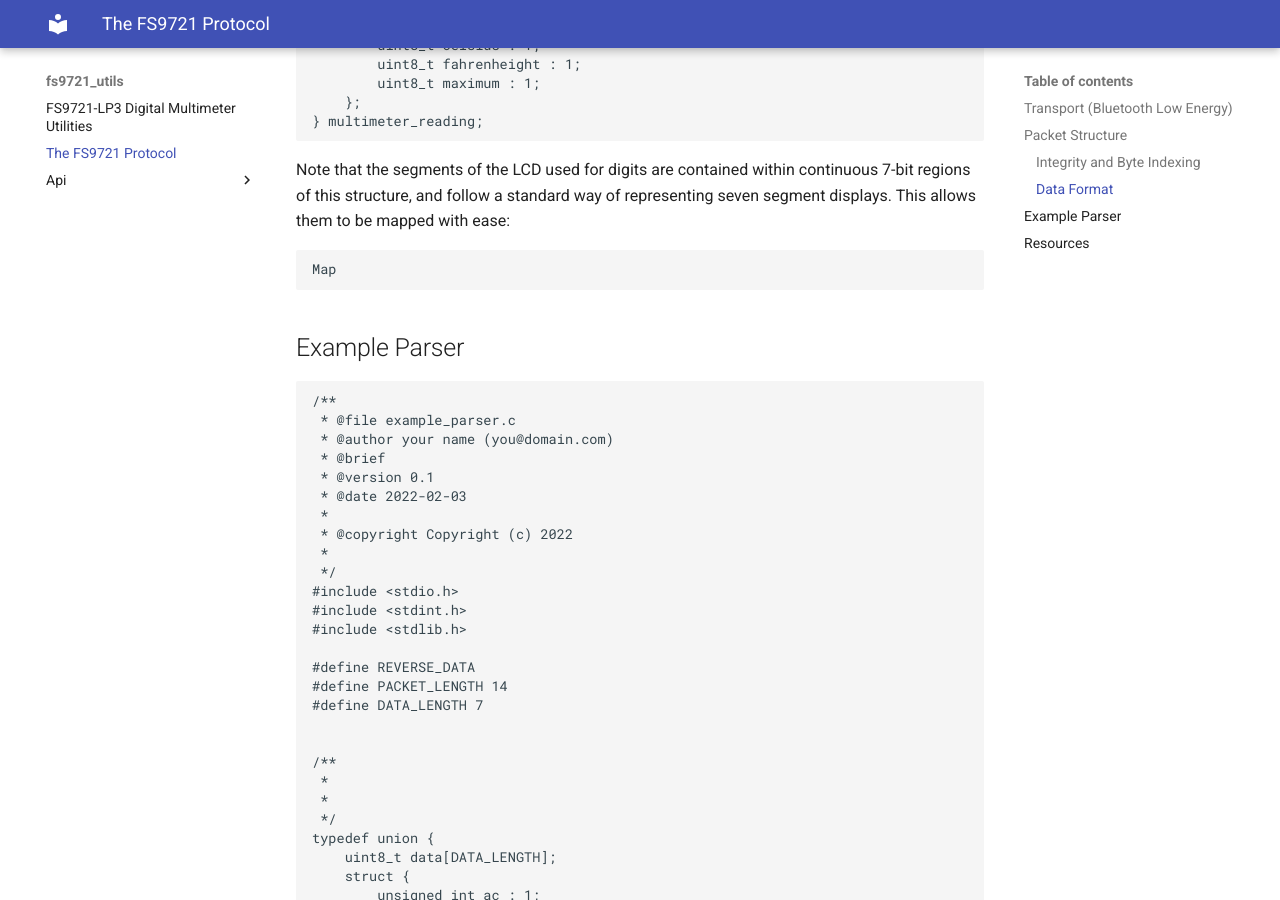
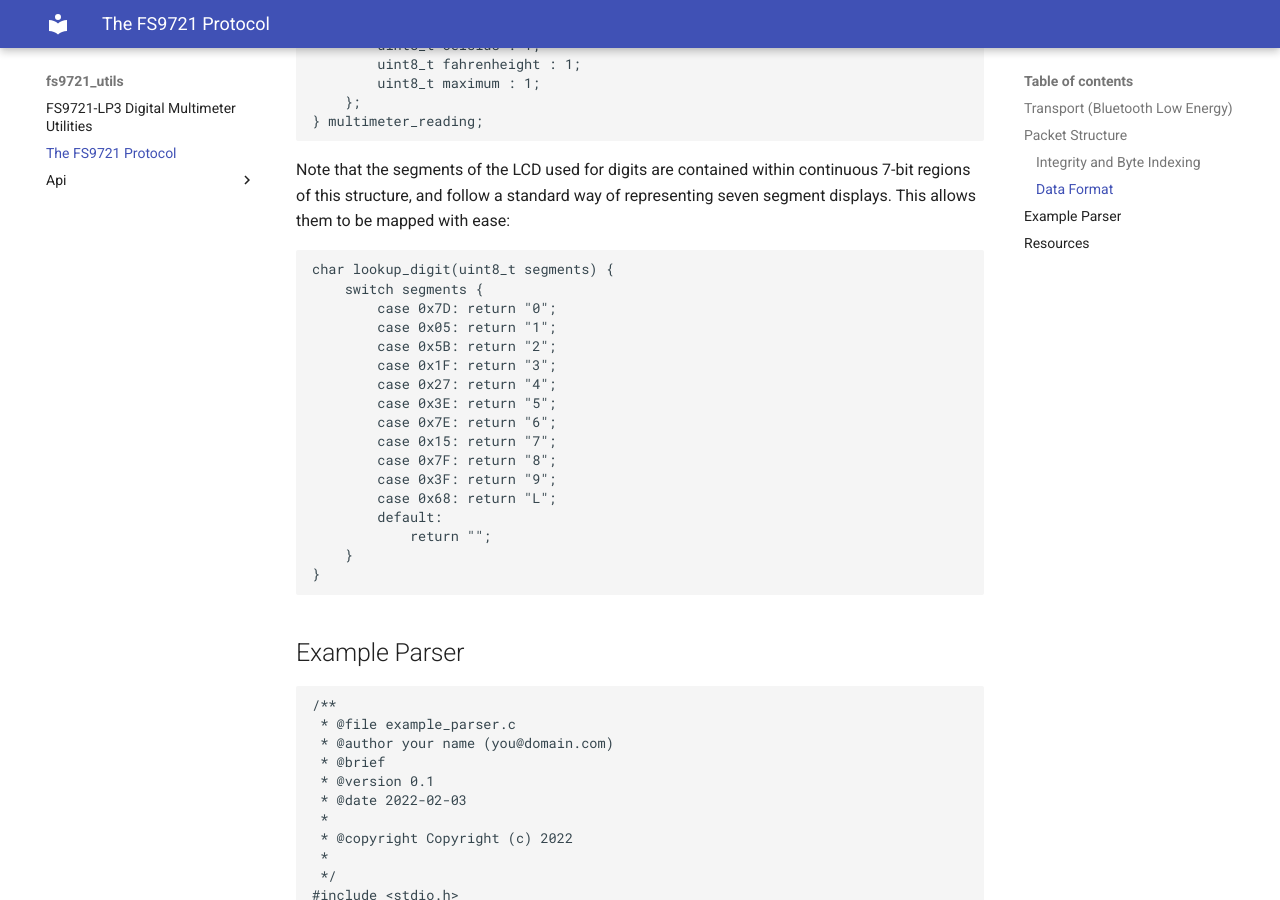
Before and after one commit to FergusInLondon/fs9721-utils, an MkDocs documentation site: the page built from docs/PROTOCOL.md, in a window 1280 px wide and 900 px high, scrolled down 2409 px. Built offline with MkDocs 1.6.1 and Material for MkDocs 9.7.7, drawn with Linux system fonts in a browser that asks for light colours.

Commit message:
docs amends

````diff
--- a/docs/PROTOCOL.md
+++ b/docs/PROTOCOL.md
@@ -101,7 +101,25 @@ typedef union {
 
 Note that the segments of the LCD used for digits are contained within continuous 7-bit regions of this structure, and follow a standard way of representing seven segment displays. This allows them to be mapped with ease:
 
-    Map
+```c
+char lookup_digit(uint8_t segments) {
+    switch segments {
+        case 0x7D: return "0";
+        case 0x05: return "1";
+        case 0x5B: return "2";
+        case 0x1F: return "3";
+        case 0x27: return "4";
+        case 0x3E: return "5";
+        case 0x7E: return "6";
+        case 0x15: return "7";
+        case 0x7F: return "8";
+        case 0x3F: return "9";
+        case 0x68: return "L";
+        default:
+            return "";
+    }
+}
+```
 
 ## Example Parser
 
````
Also changed, not shown: README.md (+1 -1 lines), 2 other files.
